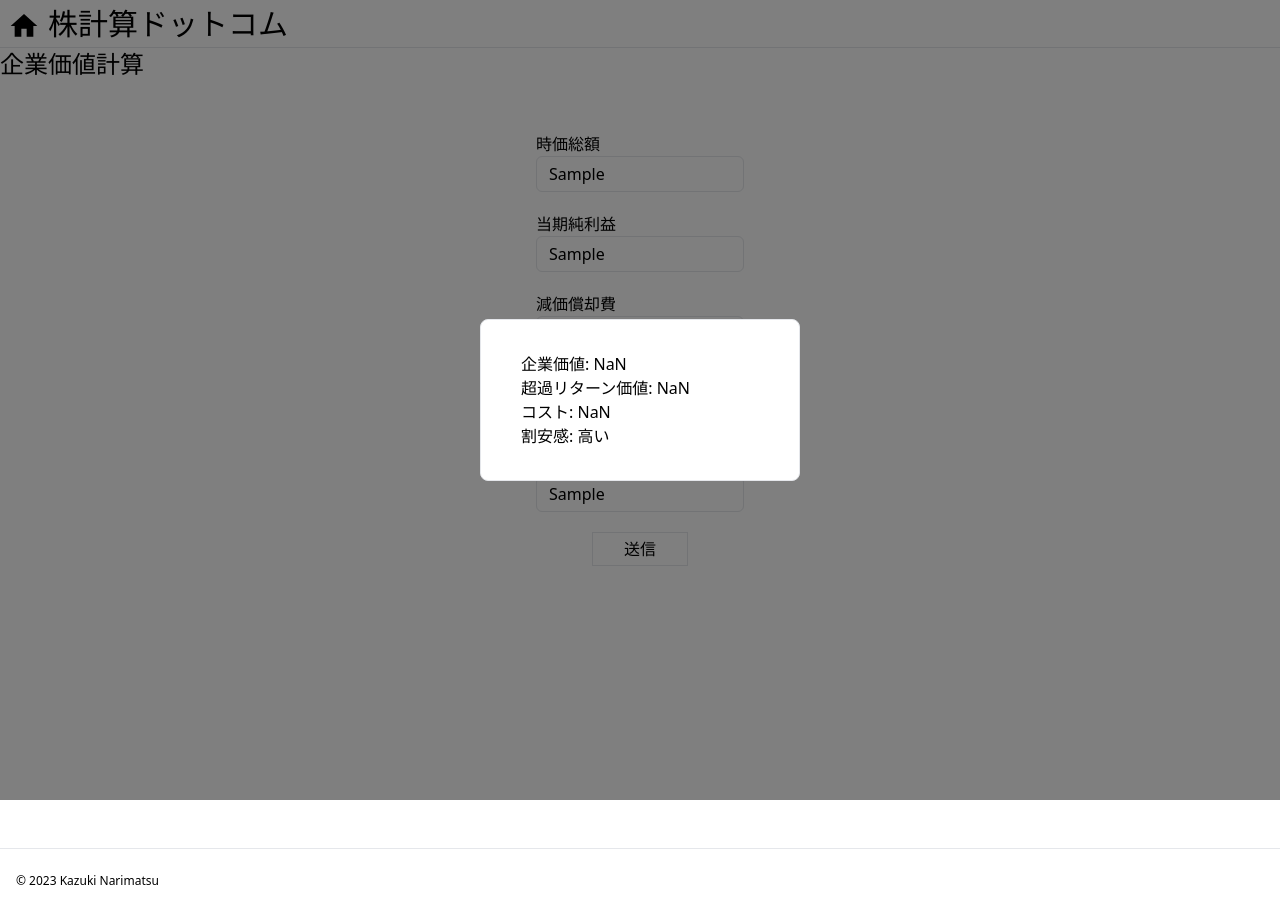
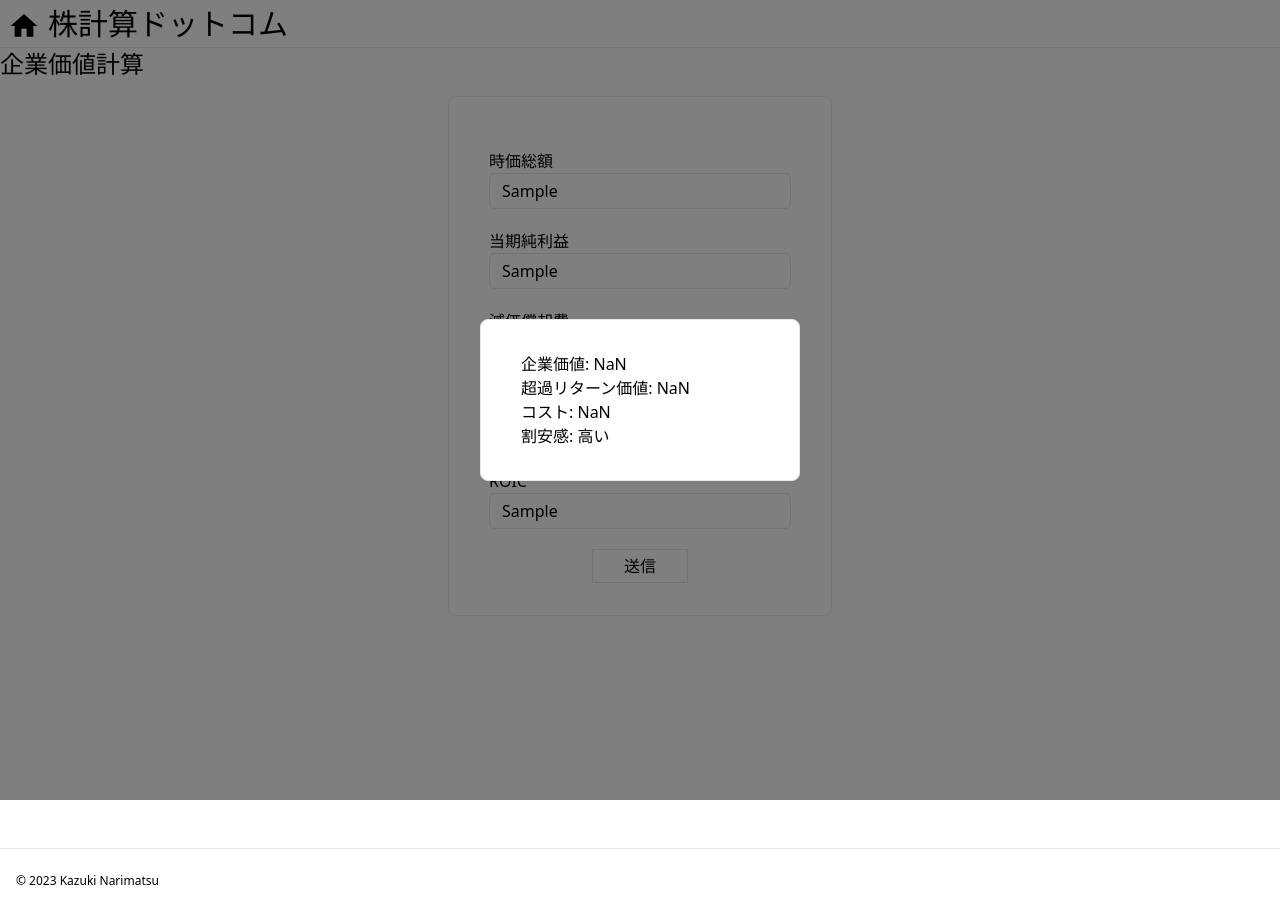
Before and after one commit to knarimatsu/kabukeisan_fe, a Next.js app: page /calc-stock in a window 1280 px wide. Both pictures are taken after typing "Sample", "Sample", "Sample", "Sample", "Sample" into the empty fields and a click on the input "送信". Built offline with nearby package versions, Linux system fonts and the light colour scheme; no server answers.

Commit message:
fix: designs

```diff
--- /dev/null
+++ b/src/components/ModalComponent.tsx
@@ -0,0 +1,28 @@
+import React from "react";
+import { Modal, Fade } from "@mui/material";
+
+const ModalComponent = ({
+    isOpen,
+    closeModal,
+    children,
+}: {
+    isOpen: boolean;
+    closeModal: () => void;
+    children: JSX.Element;
+}) => {
+    return (
+        <>
+            <Modal
+                open={isOpen}
+                onClose={closeModal}
+                className="flex h-100 w-80 mx-auto items-center justify-center"
+            >
+                <Fade in={isOpen} timeout={500}>
+                    {children}
+                </Fade>
+            </Modal>
+        </>
+    );
+};
+
+export default ModalComponent;
--- a/src/pages/calc-stock/index.tsx
+++ b/src/pages/calc-stock/index.tsx
@@ -8,6 +8,7 @@ import React, { useState } from "react";
 import dynamic from "next/dynamic";
 import { PostData } from "../../libs/client/interfaces/post-data";
 import { Modal } from "@mui/material";
+import ModalComponent from "../../components/ModalComponent";
 
 const Header = dynamic(() => import("../../components/Header"));
 const Footer = dynamic(() => import("../../components/Footer"));
@@ -35,20 +36,13 @@ const Calc = () => {
         setCalcValueResult(result);
     };
 
-    const modal = (
-        <>
-            <Modal
-                open={modalIsOpen}
-                onClose={closeModal}
-                className="flex h-100 w-80 mx-auto items-center justify-center"
-            >
+    const modalContent = (
         <div className="px-10 py-8 w-96 border rounded-lg bg-white">
             <p>
                 {t("calcValue.companyValue")}: {calcValueResult.pv}
             </p>
             <p>
-                        {t("calcValue.overReturnValue")}:{" "}
-                        {calcValueResult.overPv}
+                {t("calcValue.overReturnValue")}: {calcValueResult.overPv}
             </p>
             <p>
                 {t("calcValue.cost")}: {calcValueResult.cost}
@@ -57,8 +51,6 @@ const Calc = () => {
                 {t("calcValue.isValue")}: {calcValueResult.isValue}
             </p>
         </div>
-            </Modal>
-        </>
     );
 
     return (
@@ -67,7 +59,7 @@ const Calc = () => {
             <main className="h-screen dark:bg-black dark:text-gray-400">
                 <h1 className="text-2xl">{t("index.calcTitle")}</h1>
                 <form
-                    className="px-10 py-8 w-72 mx-auto"
+                    className="w-96 px-10 py-8 my-4 mx-auto border rounded-lg dark:bg-gray-900"
                     onSubmit={handleSubmit(calcValue)}
                 >
                     <label htmlFor="buy-price" className="block my-5">
@@ -123,7 +115,9 @@ const Calc = () => {
                         />
                     </div>
                 </form>
-                {modal}
+                <ModalComponent isOpen={modalIsOpen} closeModal={closeModal}>
+                    {modalContent}
+                </ModalComponent>
             </main>
             <Footer />
         </>
--- a/src/pages/onkabu/index.tsx
+++ b/src/pages/onkabu/index.tsx
@@ -3,8 +3,10 @@ import { useTranslation } from "react-i18next";
 import { CalcData } from "../../libs/client/interfaces/calc-data";
 import { useRecoilState } from "recoil";
 import { onkabuResultState } from "../../libs/recoil/atom";
-import React from "react";
+import React, { useState } from "react";
 import dynamic from "next/dynamic";
+import { Fade, Modal } from "@mui/material";
+import ModalComponent from "../../components/ModalComponent";
 
 const Header = dynamic(() => import("../../components/Header"));
 const Footer = dynamic(() => import("../../components/Footer"));
@@ -14,6 +16,11 @@ const Onkabu = () => {
         mode: "onSubmit",
     });
     const { t } = useTranslation();
+    const [modalIsOpen, setModalIsOpen] = useState(false);
+
+    const closeModal = () => {
+        setModalIsOpen(false);
+    };
     const [onkabuResult, setOnkabuResult] = useRecoilState(onkabuResultState);
     const calcOnkabu = (data: CalcData): void => {
         const buy = Number(data.buyPrice);
@@ -28,6 +35,7 @@ const Onkabu = () => {
         } else {
             setOnkabuResult("恩株は作れません");
         }
+        setModalIsOpen(true);
     };
     return (
         <>
@@ -73,7 +81,11 @@ const Onkabu = () => {
                         />
                     </div>
                 </form>
-                <h2 className="mx-auto mt-3">{onkabuResult}</h2>
+                <ModalComponent isOpen={modalIsOpen} closeModal={closeModal}>
+                    <div className="px-10 py-8 w-96 border rounded-lg bg-white">
+                        {onkabuResult}
+                    </div>
+                </ModalComponent>
             </main>
             <Footer />
         </>
```
Lines whose indentation alone changed are shown as unchanged.
